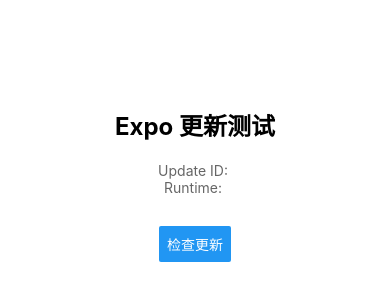
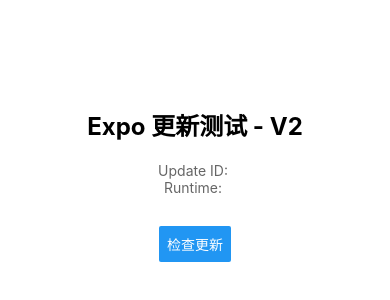
Before and after one commit to lDuang/expo_update_app_demo, a React Native app: screen / in a window 390 px wide. Shown: the part 238-538 px from the top of the page. Built offline with nearby package versions, Linux system fonts and the light colour scheme.

Commit message:
🧪 测试更新 - V2

```diff
--- a/App.tsx
+++ b/App.tsx
@@ -27,7 +27,7 @@
 
   return (
     <View style={styles.container}>
-      <Text style={styles.title}>Expo 更新测试</Text>
+      <Text style={styles.title}>Expo 更新测试 - V2</Text>
       <Text style={styles.info}>{updateInfo}</Text>
       <Button title="检查更新" onPress={checkForUpdate} />
       <StatusBar style="auto" />
```
